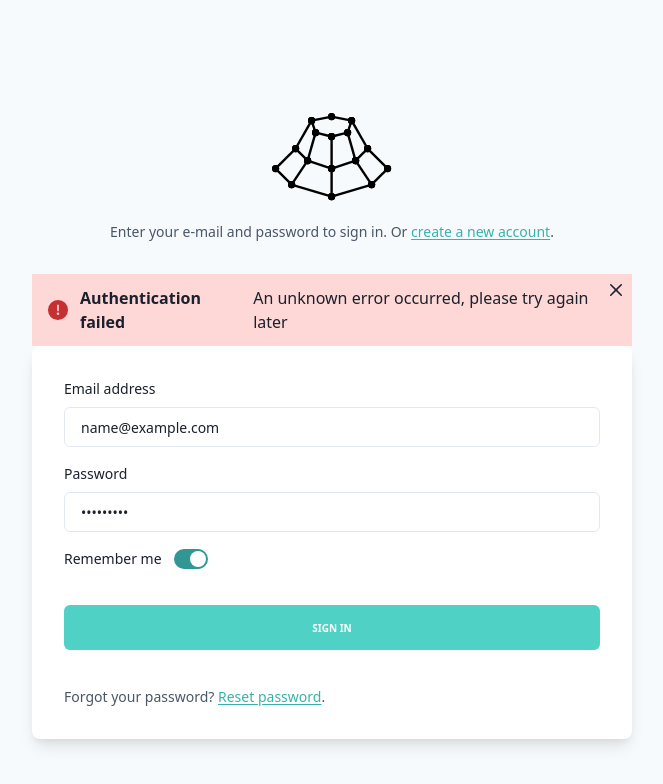
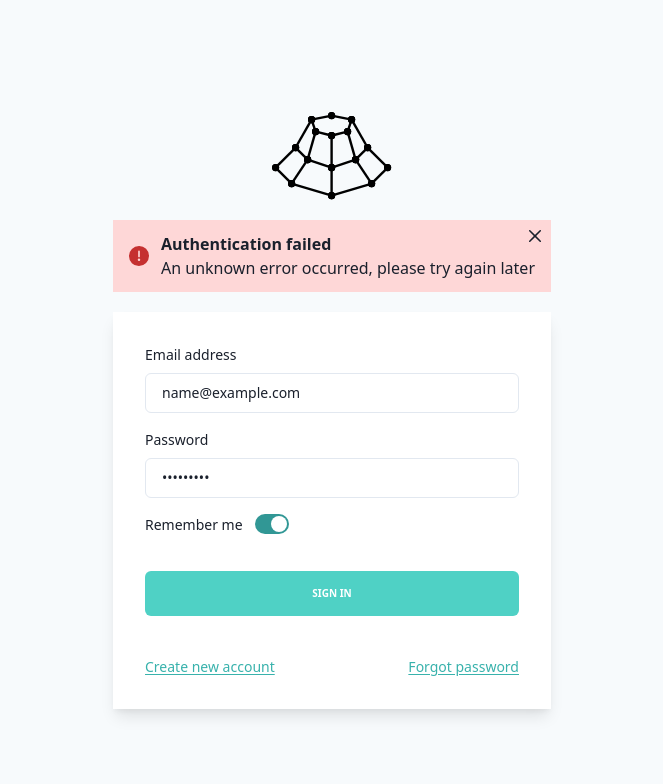
Before and after one commit to volca-io/volca, a React (Create React App) app in the folder clients/web/: page /sign-in in a window 1280 px wide. Both pictures are taken after typing "name@example.com", "Sample123" into the empty fields and a click on the button "SIGN IN". Shown: the top 784 px of the page, without its empty margins (308-971 px from the left). Built offline with nearby package versions, Linux system fonts and the light colour scheme; no server answers.

Commit message:
feat: ui updates (#84)

```diff
--- a/clients/web/src/components/forms/Register.tsx
+++ b/clients/web/src/components/forms/Register.tsx
@@ -55,7 +55,7 @@ export const RegisterForm: React.FC<RegisterFormComponentProps> = ({ onSubmit, l
     <form onSubmit={handleSubmit(onSubmit)}>
       <VStack spacing={4} alignItems="flex-start">
         <HStack alignSelf="stretch">
-          <FormControl isInvalid={!!errors.firstName}>
+          <FormControl isInvalid={!!errors.firstName} minW={100}>
             <FormLabel htmlFor="firstName" fontSize="sm">
               First name
             </FormLabel>
@@ -67,7 +67,7 @@ export const RegisterForm: React.FC<RegisterFormComponentProps> = ({ onSubmit, l
             />
             {errors.firstName && <FormErrorMessage>{errors.firstName.message}</FormErrorMessage>}
           </FormControl>
-          <FormControl isInvalid={!!errors.lastName}>
+          <FormControl isInvalid={!!errors.lastName} minW={100}>
             <FormLabel htmlFor="lastName" fontSize="sm">
               Last name
             </FormLabel>
@@ -110,6 +110,8 @@ export const RegisterForm: React.FC<RegisterFormComponentProps> = ({ onSubmit, l
             value={strengthCheck?.score === undefined ? 0 : strengthCheck?.score + 1}
             max={5}
             min={0}
+            borderRadius={5}
+            mt={2}
             colorScheme={passwordStrengthColorMap[strengthCheck?.score || 0]}
             sx={{
               '& > div:first-child': {
--- /dev/null
+++ b/clients/web/src/components/generic/AlertBox.tsx
@@ -0,0 +1,19 @@
+import { Alert, AlertTitle, AlertDescription, AlertIcon, Box, CloseButton } from '@chakra-ui/react';
+
+type AlertBoxProps = {
+  status: 'info' | 'warning' | 'success' | 'error' | 'loading';
+  title: string;
+  description: string;
+  onClose: () => void;
+};
+
+export const AlertBox: React.FC<AlertBoxProps> = ({ status, title, description, onClose }) => (
+  <Alert status={status} mb={5}>
+    <AlertIcon />
+    <Box>
+      <AlertTitle>{title}</AlertTitle>
+      <AlertDescription>{description} </AlertDescription>
+    </Box>
+    <CloseButton alignSelf="flex-start" position="absolute" right={0} top={0} onClick={onClose} />
+  </Alert>
+);
--- a/clients/web/src/components/generic/SoftCard.tsx
+++ b/clients/web/src/components/generic/SoftCard.tsx
@@ -19,8 +19,10 @@ export const SoftCard = ({
       onClick={onClick}
       _hover={onClick ? { background: backgroundHover } : {}}
       background={background}
-      borderRadius="lg"
-      p="8"
+      p={{
+        base: 4,
+        md: 8,
+      }}
       boxShadow="lg"
     >
       {children}
--- a/clients/web/src/components/layout/main-panel.tsx
+++ b/clients/web/src/components/layout/main-panel.tsx
@@ -1,26 +1,23 @@
 import * as React from 'react';
-import { Box, Flex } from '@chakra-ui/react';
+import { Flex } from '@chakra-ui/react';
 
 interface MainPanelProps {
   children: React.ReactNode;
 }
 
 export const MainPanel: React.FC<MainPanelProps> = ({ children }) => (
-  <Box
-    w={{
-      base: '100%',
-    }}
-    maxW="100%"
-    h="100vh"
+  <Flex
+    width="100%"
+    height="100%"
     overflow="auto"
     position="relative"
     transition="all 0.33s cubic-bezier(0.685, 0.0473, 0.346, 1)"
     transitionDuration=".2s, .2s, .35s"
     transitionProperty="top, bottom, width"
     transitionTimingFunction="linear, linear, ease"
+    flexDir="column"
+    flexGrow="1"
   >
-    <Flex flexDir="column" height="100%">
-      {children}
-    </Flex>
-  </Box>
+    {children}
+  </Flex>
 );
--- a/clients/web/src/layouts/default.tsx
+++ b/clients/web/src/layouts/default.tsx
@@ -1,4 +1,4 @@
-import { Box } from '@chakra-ui/react';
+import { Flex } from '@chakra-ui/react';
 import React from 'react';
 
 interface DefaultLayoutProps {
@@ -6,5 +6,9 @@ interface DefaultLayoutProps {
 }
 
 export const DefaultLayout: React.FC<DefaultLayoutProps> = ({ children }) => {
-  return <Box minH="100vh">{children}</Box>;
+  return (
+    <Flex flexDirection="column" height="100vh">
+      {children}
+    </Flex>
+  );
 };
--- a/clients/web/src/pages/loading.tsx
+++ b/clients/web/src/pages/loading.tsx
@@ -3,7 +3,7 @@ import { DefaultLayout } from '../layouts';
 
 export const LoadingPage = () => (
   <DefaultLayout>
-    <Flex w="100%" alignItems="center" justifyContent="center">
+    <Flex w="100vw" h="100vh" alignItems="center" justifyContent="center">
       <Spinner size="xl" />
     </Flex>
   </DefaultLayout>
--- a/clients/web/src/pages/project-list.tsx
+++ b/clients/web/src/pages/project-list.tsx
@@ -36,7 +36,7 @@ export const ProjectListPage: React.FC = () => {
         project.admin.has_active_subscription ? onSelectProject(project) : setInactiveProjectId(project.id)
       }
     >
-      <Box>
+      <Box textAlign="center">
         <Heading size="md">{project.name}</Heading>
         <Badge variant={project.admin.has_active_subscription ? 'solid' : 'subtle'}>
           {project.admin.has_active_subscription ? 'Active' : 'Inactive'}
@@ -74,7 +74,7 @@ export const ProjectListPage: React.FC = () => {
             }}
           >
             <Icon boxSize="48px" as={MdAdd} />
-            <Heading as="h3" size="sm">
+            <Heading as="h3" size="sm" textAlign="center">
               Create Project
             </Heading>
           </SoftCard>
--- a/clients/web/src/pages/sign-in.tsx
+++ b/clients/web/src/pages/sign-in.tsx
@@ -1,21 +1,11 @@
 import { useState } from 'react';
-import {
-  Text,
-  useColorModeValue,
-  Flex,
-  Alert,
-  AlertIcon,
-  AlertTitle,
-  AlertDescription,
-  CloseButton,
-  Link,
-  Image,
-} from '@chakra-ui/react';
+import { Text, useColorModeValue, Flex, Link, Image } from '@chakra-ui/react';
 import { useLocation, useNavigate, Link as RouterLink } from 'react-router-dom';
 import { SignInForm } from '../components/forms';
 import { DefaultLayout } from '../layouts';
 import { useUserActions } from '../hooks';
 import { SoftCard } from '../components/generic/SoftCard';
+import { AlertBox } from '../components/generic/AlertBox';
 
 type ErrorDescription = {
   title: string;
@@ -53,37 +43,45 @@ export const SignInPage: React.FC = () => {
 
   return (
     <DefaultLayout>
-      <Flex minH="100vh" direction="column" justifyContent="center" maxW="600px" margin="0 auto">
-        <Flex paddingY="8" direction="column" alignItems="center">
+      <Flex
+        minH="100vh"
+        direction="column"
+        justifyContent="center"
+        maxW="600px"
+        margin="0 auto"
+        p={{
+          base: 0,
+          sm: 8,
+        }}
+      >
+        <Flex direction="column" alignItems="center">
           <Image src={useColorModeValue('/logo-dark.svg', '/logo-light.svg')} boxSize="128px" />
-          <Text fontSize="sm" color={textColor}>
-            Enter your e-mail and password to sign in. Or{' '}
-            <Link color={linkColor} textDecoration="underline" textUnderlineOffset={1.5} to="/register" as={RouterLink}>
-              create a new account
-            </Link>
-            .
-          </Text>
         </Flex>
         {error && (
-          <Alert status="error">
-            <AlertIcon />
-            <AlertTitle>{error.title}</AlertTitle>
-            <AlertDescription>{error.description}</AlertDescription>
-            <CloseButton
-              alignSelf="flex-end"
-              position="absolute"
-              right={0}
-              top={0}
-              onClick={() => {
+          <AlertBox
+            status="error"
+            title={error.title}
+            description={error.description}
+            onClose={() => {
               setError(null);
             }}
           />
-          </Alert>
         )}
         <SoftCard>
           <SignInForm defaultIdentifier={identifier} defaultRemember={remember} onSubmit={onSubmit} loading={loading} />
-          <Text fontSize="sm" mt={4} color={textColor}>
-            Forgot your password?{' '}
+          <Flex justifyContent="space-between" mt={5}>
+            <Text fontSize="sm" color={textColor}>
+              <Link
+                color={linkColor}
+                textDecoration="underline"
+                textUnderlineOffset={1.5}
+                to="/register"
+                as={RouterLink}
+              >
+                Create new account
+              </Link>
+            </Text>
+            <Text fontSize="sm" color={textColor}>
               <Link
                 color={linkColor}
                 textDecoration="underline"
@@ -91,10 +89,10 @@ export const SignInPage: React.FC = () => {
                 to="/reset-password"
                 as={RouterLink}
               >
-              Reset password
+                Forgot password{' '}
               </Link>
-            .
             </Text>
+          </Flex>
         </SoftCard>
       </Flex>
     </DefaultLayout>
```
Also changed, not shown: clients/web/src/components/layout/sidebar.tsx (+11 -7 lines), clients/web/src/pages/register.tsx (+13 -29 lines), 1 other file (tests, documents, lock files or other folders). Lines whose indentation alone changed are shown as unchanged.
